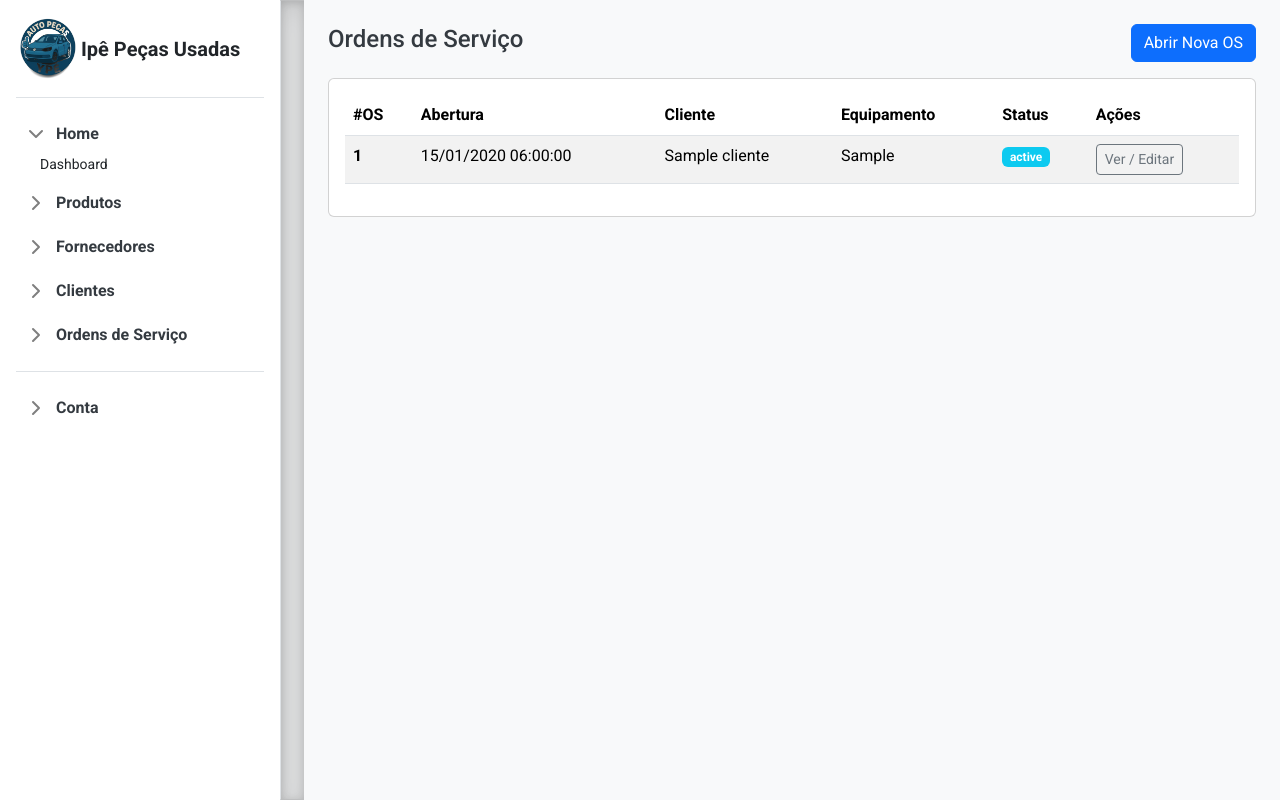
After one commit to MaldonadoMrc/ControleEstoque, a Flask app: page /os in a window 1280 px wide. The commit adds this page. Run offline with Flask 3, Linux system fonts and the light colour scheme; a user stored in the database is signed in; tables that the repository leaves empty hold one stand-in row (values such as "Sample post"); some libraries are stand-ins or nearby versions.

Commit message:
Tela de Ordem De Serviço, Listar Ordens de Serviço

```diff
--- a/app/main/routes.py
+++ b/app/main/routes.py
@@ -2,11 +2,13 @@ from flask import render_template, redirect, url_for, flash, abort, request
 from flask_login import login_required, current_user
 from . import main_bp
 from app import db
-from app.models import Produto, Usuario, MovimentacaoEstoque, Fornecedor
+from app.models import Produto, Usuario, MovimentacaoEstoque, Fornecedor, Cliente, OrdemServico
 from .forms import ProdutoForm
 from app.decorators import permission_required
 from sqlalchemy import func
-from .forms import ProdutoForm, AdminUsuarioForm, AlterarFuncaoForm, MovimentacaoForm, FornecedorForm
+from .forms import ProdutoForm, AdminUsuarioForm, AlterarFuncaoForm, MovimentacaoForm, FornecedorForm, ClienteForm, OrdemServicoForm
+
+
 
 
 def verificar_permissao(produto):
@@ -47,7 +49,6 @@ def listar_produtos():
     page = request.args.get('page', 1, type=int)
     termo_busca = request.args.get('termo_busca', '')
     query_base = Produto.query.options(db.joinedload(Produto.fornecedor))
-    query_base = Produto.query
     if termo_busca:
         query_base = query_base.filter(Produto.nome.ilike(f'%{termo_busca}%'))
 
@@ -289,3 +290,126 @@ def deletar_fornecedor(fornecedor_id):
     db.session.commit()
     flash(f'Fornecedor "{fornecedor.nome}" excluído com sucesso.', 'success')
     return redirect(url_for('main.listar_fornecedores'))
+
+@main_bp.route('/clientes')
+@login_required
+def listar_clientes():
+    clientes = Cliente.query.order_by(Cliente.nome).all()
+    return render_template('listar_clientes.html',
+                           clientes=clientes,
+                           title="Clientes")
+
+@main_bp.route('/cliente/adicionar', methods=['GET', 'POST'])
+@login_required
+@permission_required('Admin, Gerente')
+def adicionar_cliente():
+    form = ClienteForm()
+    if form.validate_on_submit():
+        novo_cliente = Cliente()
+        form.populate_obj(novo_cliente) # metodo populate preenche os dados do form
+        db.session.add(novo_cliente)
+        db.session.commit()
+        flash(f'Cliente "{novo_cliente.nome}" cadastrado com sucesso!', 'success}')
+        return redirect(url_for('main.listar_clientes'))
+    return render_template('gerenciar_cliente.html',
+                           title='Adicionar Novo Cliente',
+                           form=form)
+
+@main_bp.route('/cliente/editar/<int:cliente_id>', methods=['GET', 'POST'])
+@login_required
+@permission_required('Admin', 'Gerente')
+def editar_cliente(cliente_id):
+    cliente = Cliente.query.get_or_404(cliente_id)
+    form = ClienteForm(obj=cliente)
+    if form.validate_on_submit():
+        form.populate_obj(cliente)
+        db.session.commit()
+        flash(f'Dados do cliente "{cliente.nome}" atualizados com sucesso!', 'success')
+        return redirect(url_for('main.listar_clientes'))
+    return render_template('gerenciar_cliente.html',
+                           title='Editar Cliente',
+                           form=form)
+
+
+@main_bp.route('/cliente/deletar/<int:cliente_id>', methods=['POST'])
+@login_required
+@permission_required('Admin')
+def deletar_cliente(cliente_id):
+    """Processa a exclusão de um cliente."""
+    cliente = Cliente.query.get_or_404(cliente_id)
+
+    # Regra de negócio: não permitir excluir cliente com OS associada
+    if cliente.ordens_servico.count() > 0:
+        flash(f'Não é possível excluir o cliente "{cliente.nome}", pois ele possui Ordens de Serviço vinculadas.', 'danger')
+        return redirect(url_for('main.listar_clientes'))
+
+    db.session.delete(cliente)
+    db.session.commit()
+    flash(f'Cliente "{cliente.nome}" excluído com sucesso.', 'success')
+    return redirect(url_for('main.listar_clientes'))
+
+
+# --- ROTAS PARA GERENCIAMENTO DE ORDENS DE SERVIÇO ---
+
+@main_bp.route('/os')
+@login_required
+def listar_os():
+    """Exibe a lista de todas as Ordens de Serviço."""
+    # .options(db.joinedload(...)) é uma otimização para carregar os dados relacionados
+    # de uma vez só, evitando múltiplas queries ao banco.
+    ordens = OrdemServico.query.options(
+        db.joinedload(OrdemServico.cliente),
+        db.joinedload(OrdemServico.tecnico)
+    ).order_by(OrdemServico.data_abertura.desc()).all()
+
+    return render_template('listar_os.html',
+                           ordens=ordens,
+                           title="Ordens de Serviço")
+
+@main_bp.route('/os/adicionar', methods=['GET', 'POST'])
+@login_required
+@permission_required('Admin', 'Gerente')
+def adicionar_os():
+    """Exibe o formulário e processa o cadastro de uma nova OS."""
+    form = OrdemServicoForm()
+    if form.validate_on_submit():
+        nova_os = OrdemServico()
+        form.populate_obj(nova_os)
+
+        # Calcula o valor total antes de salvar
+        valor_servico = form.valor_servico.data or 0.0
+        valor_pecas = form.valor_pecas.data or 0.0
+        nova_os.valor_total = valor_servico + valor_pecas
+
+        db.session.add(nova_os)
+        db.session.commit()
+        flash(f'Ordem de Serviço #{nova_os.id} para o cliente "{nova_os.cliente.nome}" foi aberta com sucesso!', 'success')
+        return redirect(url_for('main.listar_os'))
+
+    return render_template('gerenciar_os.html',
+                           form=form,
+                           title='Abrir Nova Ordem de Serviço')
+
+
+@main_bp.route('/os/editar/<int:os_id>', methods=['GET', 'POST'])
+@login_required
+@permission_required('Admin', 'Gerente')
+def editar_os(os_id):
+    """Exibe o formulário e processa a edição de uma OS existente."""
+    os_obj = OrdemServico.query.get_or_404(os_id)
+    form = OrdemServicoForm(obj=os_obj)
+
+    if form.validate_on_submit():
+        form.populate_obj(os_obj)
+
+        valor_servico = form.valor_servico.data or 0.0
+        valor_pecas = form.valor_pecas.data or 0.0
+        os_obj.valor_total = valor_servico + valor_pecas
+
+        db.session.commit()
+        flash(f'Ordem de Serviço #{os_obj.id} atualizada com sucesso!', 'success')
+        return redirect(url_for('main.listar_os'))
+
+    return render_template('gerenciar_os.html',
+                           form=form,
+                           title=f'Editar Ordem de Serviço #{os_obj.id}')
--- a/app/templates/dashboard_base.html
+++ b/app/templates/dashboard_base.html
@@ -18,7 +18,8 @@
         <ul class="list-unstyled ps-0">
 
             <li class="mb-1">
-                <button class="btn btn-toggle align-items-center rounded collapsed" data-bs-toggle="collapse" data-bs-target="#home-collapse" aria-expanded="true">
+                <button class="btn btn-toggle align-items-center rounded collapsed" data-bs-toggle="collapse"
+                    data-bs-target="#home-collapse" aria-expanded="true">
                     Home
                 </button>
                 <div class="collapse show" id="home-collapse">
@@ -29,38 +30,67 @@
             </li>
 
             <li class="mb-1">
-                <button class="btn btn-toggle align-items-center rounded collapsed" data-bs-toggle="collapse" data-bs-target="#produtos-collapse" aria-expanded="false">
+                <button class="btn btn-toggle align-items-center rounded collapsed" data-bs-toggle="collapse"
+                    data-bs-target="#produtos-collapse" aria-expanded="false">
                     Produtos
                 </button>
                 <div class="collapse" id="produtos-collapse">
                     <ul class="btn-toggle-nav list-unstyled fw-normal pb-1 small">
                         <li><a href="{{ url_for('main.listar_produtos') }}" class="link-dark rounded">Listar Produtos</a></li>
-                        <li><a href="{{ url_for('main.adicionar_produto') }}" class="link-dark rounded">Adicionar Produto</a></li>
+                        <li><a href="{{ url_for('main.adicionar_produto') }}" class="link-dark rounded">Adicionar Produto</a>
+                        </li>
                     </ul>
                 </div>
             </li>
 
-            <!--
-                <<< NOVO MENU DE FORNECEDORES ADICIONADO AQUI >>>
-                Adicionamos este novo item na lista principal `<ul>` para criar
-                a seção de gerenciamento de fornecedores.
-            -->
             <li class="mb-1">
-                <button class="btn btn-toggle align-items-center rounded collapsed" data-bs-toggle="collapse" data-bs-target="#fornecedores-collapse" aria-expanded="false">
+                <button class="btn btn-toggle align-items-center rounded collapsed" data-bs-toggle="collapse"
+                    data-bs-target="#fornecedores-collapse" aria-expanded="false">
                     Fornecedores
                 </button>
                 <div class="collapse" id="fornecedores-collapse">
                     <ul class="btn-toggle-nav list-unstyled fw-normal pb-1 small">
-                        <li><a href="{{ url_for('main.listar_fornecedores') }}" class="link-dark rounded">Listar Fornecedores</a></li>
-                        <li><a href="{{ url_for('main.adicionar_fornecedor') }}" class="link-dark rounded">Adicionar Fornecedor</a></li>
+                        <li><a href="{{ url_for('main.listar_fornecedores') }}" class="link-dark rounded">Listar
+                                Fornecedores</a></li>
+                        <li><a href="{{ url_for('main.adicionar_fornecedor') }}" class="link-dark rounded">Adicionar
+                                Fornecedor</a></li>
+                    </ul>
+                </div>
+            </li>
+
+            <li class="mb-1">
+                <button class="btn btn-toggle align-items-center rounded collapsed" data-bs-toggle="collapse"
+                    data-bs-target="#clientes-collapse" aria-expanded="false">
+                    Clientes
+                </button>
+                <div class="collapse" id="clientes-collapse">
+                    <ul class="btn-toggle-nav list-unstyled fw-normal pb-1 small">
+                        <li><a href="{{ url_for('main.listar_clientes') }}" class="link-dark rounded">Listar Clientes</a></li>
+                        <li><a href="{{ url_for('main.adicionar_cliente') }}" class="link-dark rounded">Adicionar Cliente</a>
+                        </li>
+                    </ul>
+                </div>
+            </li>
+
+            <li class="mb-1">
+                <button class="btn btn-toggle align-items-center rounded collapsed" data-bs-toggle="collapse"
+                    data-bs-target="#os-collapse" aria-expanded="false">
+                    Ordens de Serviço
+                </button>
+                <div class="collapse" id="os-collapse">
+                    <ul class="btn-toggle-nav list-unstyled fw-normal pb-1 small">
+                        <li><a href="{{ url_for('main.listar_os') }}" class="link-dark rounded">Listar OS</a></li>
+                        <li><a href="{{ url_for('main.adicionar_os') }}" class="link-dark rounded">Abrir Nova OS</a></li>
                     </ul>
                 </div>
             </li>
 
             <li class="border-top my-3"></li>
+
             {% if current_user.funcao.nome == 'Admin' %}
             <li class="mb-1">
-                <button class="btn btn-toggle align-items-center rounded collapsed" data-bs-toggle="collapse" data-bs-target="#admin-collapse" aria-expanded="false">
+                <button class="btn btn-toggle align-items-center rounded collapsed" data-bs-toggle="collapse"
+                    data-bs-target="#admin-collapse" aria-expanded="false">
                     Administração
                 </button>
                 <div class="collapse" id="admin-collapse">
@@ -70,8 +100,10 @@
                 </div>
             </li>
             {% endif %}
+
             <li class="mb-1">
-                <button class="btn btn-toggle align-items-center rounded collapsed" data-bs-toggle="collapse" data-bs-target="#account-collapse" aria-expanded="false">
+                <button class="btn btn-toggle align-items-center rounded collapsed" data-bs-toggle="collapse"
+                    data-bs-target="#account-collapse" aria-expanded="false">
                     Conta
                 </button>
                 <div class="collapse" id="account-collapse">
@@ -80,6 +112,7 @@
                     </ul>
                 </div>
             </li>
+
         </ul>
     </div>
 
--- /dev/null
+++ b/app/templates/listar_os.html
@@ -0,0 +1,48 @@
+{% extends "dashboard_base.html" %}
+
+{% block dashboard_title %}Ordens de Serviço{% endblock %}
+
+{% block dashboard_content %}
+<div class="d-flex justify-content-between align-items-center mb-3">
+    <h2 class="h4">Ordens de Serviço</h2>
+    <a href="{{ url_for('main.adicionar_os') }}" class="btn btn-primary">Abrir Nova OS</a>
+</div>
+
+<div class="card">
+    <div class="card-body">
+        {% if ordens %}
+            <table class="table table-striped table-hover">
+                <thead>
+                    <tr>
+                        <th scope="col">#OS</th>
+                        <th scope="col">Abertura</th>
+                        <th scope="col">Cliente</th>
+                        <th scope="col">Equipamento</th>
+                        <th scope="col">Status</th>
+                        <th scope="col">Ações</th>
+                    </tr>
+                </thead>
+                <tbody>
+                    {% for os in ordens %}
+                    <tr>
+                        <th scope="row">{{ os.id }}</th>
+                        <td>{{ os.data_abertura | hora_local }}</td>
+                        <td>{{ os.cliente.nome }}</td>
+                        <td>{{ os.equipamento }}</td>
+                        <td><span class="badge bg-info">{{ os.status }}</span></td>
+                        <td>
+                            <a href="{{ url_for('main.editar_os', os_id=os.id) }}" class="btn btn-sm btn-outline-secondary">Ver / Editar</a>
+                        </td>
+                    </tr>
+                    {% endfor %}
+                </tbody>
+            </table>
+        {% else %}
+            <div class="text-center p-4">
+                <p class="mb-0">Nenhuma Ordem de Serviço cadastrada.</p>
+                <p><a href="{{ url_for('main.adicionar_os') }}">Clique aqui para abrir a primeira.</a></p>
+            </div>
+        {% endif %}
+    </div>
+</div>
+{% endblock %}
--- a/app/templates/listar_produtos.html
+++ b/app/templates/listar_produtos.html
@@ -38,6 +38,11 @@
                     <tr>
                         <th scope="row">{{ produto.id }}</th>
 
+                        <!--
+                            <<< MUDANÇA AQUI >>>
+                            O nome do produto agora é um link para a página de histórico.
+                        -->
+                        <td>
                             <a href="{{ url_for('main.historico_produto', produto_id=produto.id) }}" title="Ver Histórico de {{ produto.nome }}">
                                 {{ produto.nome }}
                             </a>
```
Also changed, not shown: app/main/forms.py (+61 -3 lines), app/models.py (+58 -1 lines), app/templates/gerenciar_cliente.html (added, +72 -0 lines), app/templates/gerenciar_os.html (added, +64 -0 lines), app/templates/listar_clientes.html (added, +49 -0 lines), app/templates/ordem_servico.html (added, +76 -0 lines), app/templates/base.html (line endings or trailing spaces), 1 other file.
